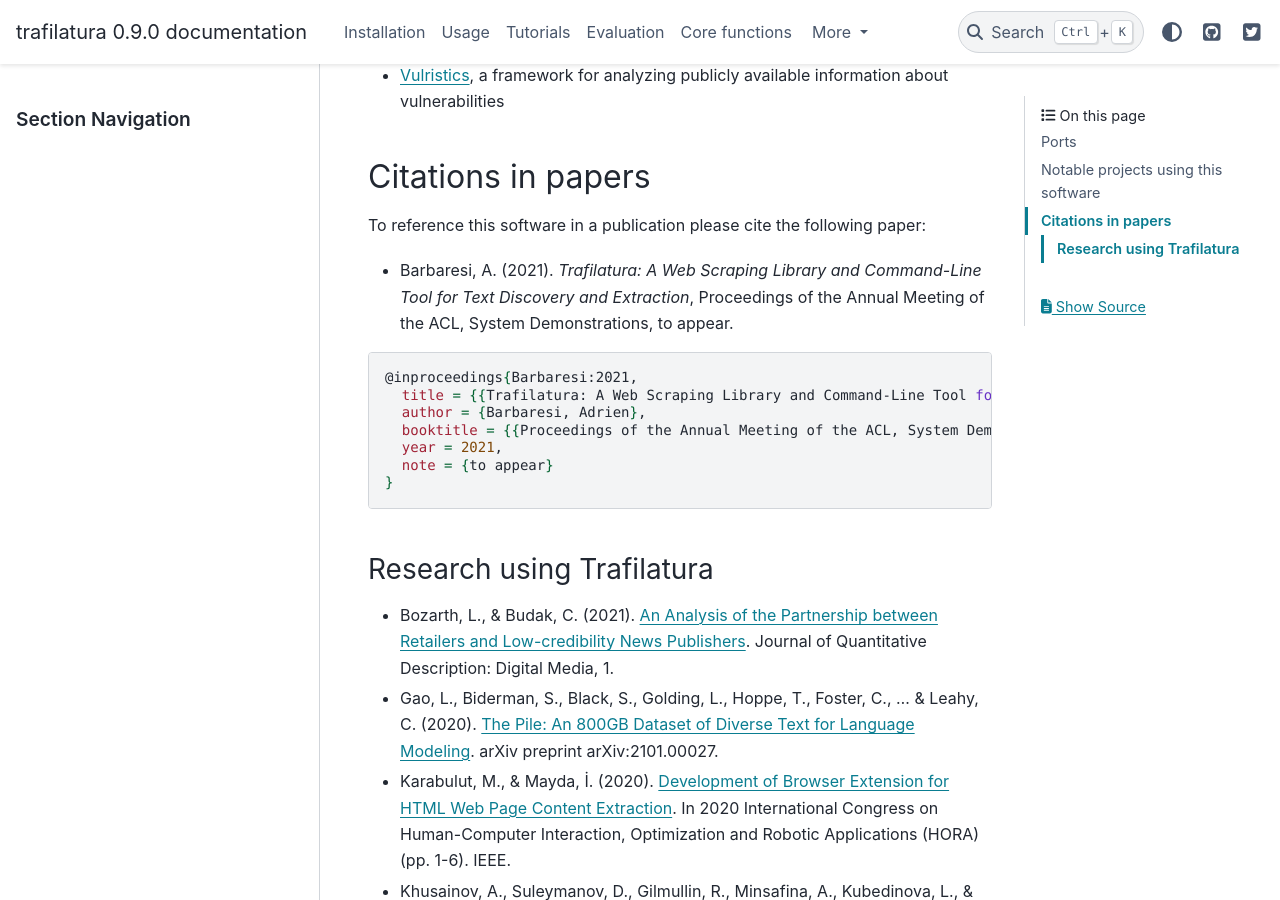
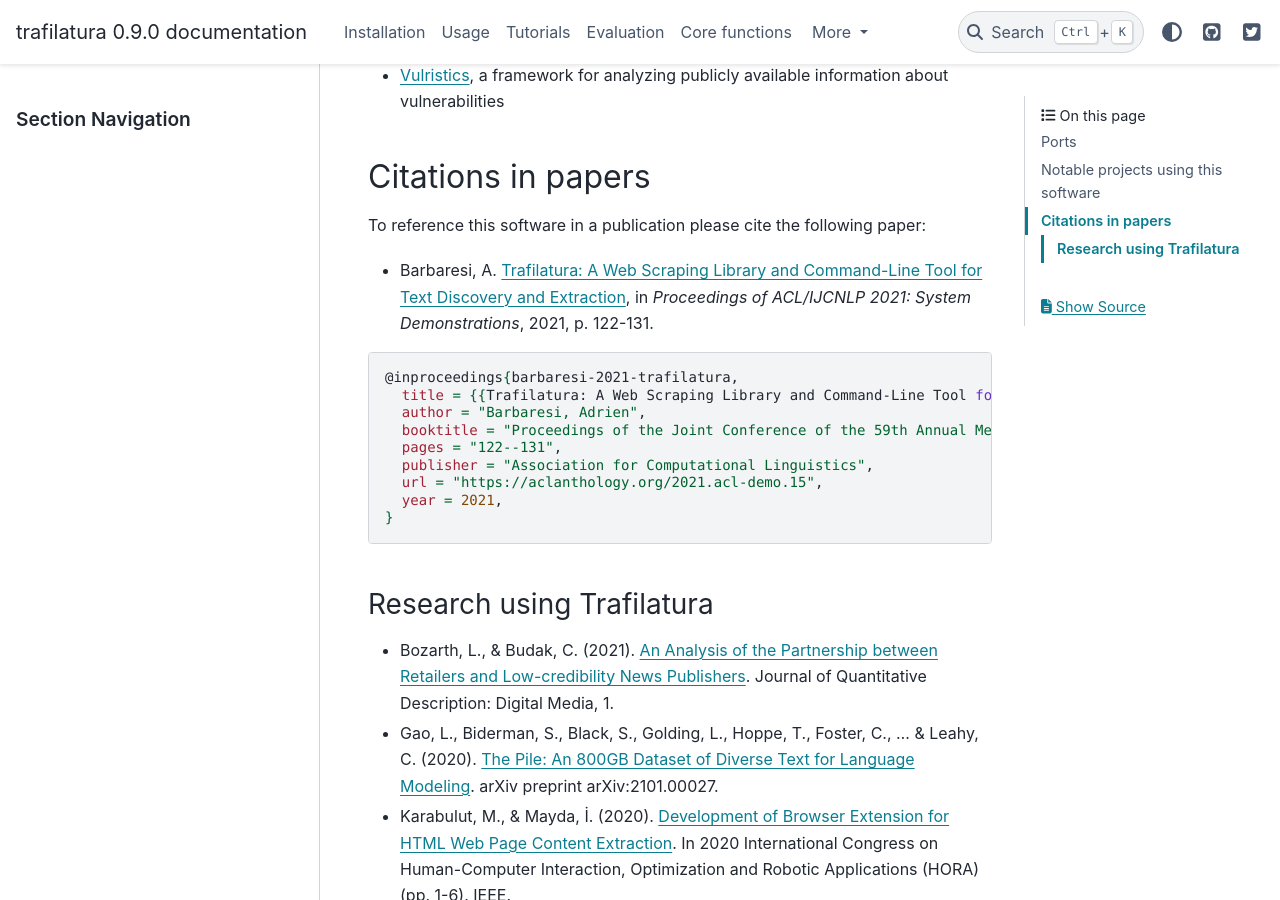
Before and after one commit to adbar/trafilatura, a Sphinx documentation site: the page built from docs/used-by.rst, in a window 1280 px wide and 900 px high, scrolled down 557 px. Built offline with Sphinx 7.4.7 and the PyData theme 0.15.4, drawn with Linux system fonts in a browser that asks for light colours.

Commit message:
docs: added links to most recent publication

```diff
--- a/docs/index.rst
+++ b/docs/index.rst
@@ -158,7 +158,7 @@
 .. image:: https://zenodo.org/badge/DOI/10.5281/zenodo.3460969.svg
    :target: https://doi.org/10.5281/zenodo.3460969
 
-- Barbaresi, A. *Trafilatura: A Web Scraping Library and Command-Line Tool for Text Discovery and Extraction*, Proceedings of the Annual Meeting of the ACL, System Demonstrations, 2021, to appear.
+- Barbaresi, A. `Trafilatura: A Web Scraping Library and Command-Line Tool for Text Discovery and Extraction <https://aclanthology.org/2021.acl-demo.15/>`_, Proceedings of ACL/IJCNLP 2021: System Demonstrations, 2021, p. 122-131.
 -  Barbaresi, A. "`Generic Web Content Extraction with Open-Source Software <https://hal.archives-ouvertes.fr/hal-02447264/document>`_", Proceedings of KONVENS 2019, Kaleidoscope Abstracts, 2019.
 -  Barbaresi, A. "`Efficient construction of metadata-enhanced web corpora <https://hal.archives-ouvertes.fr/hal-01371704v2/document>`_", Proceedings of the `10th Web as Corpus Workshop (WAC-X) <https://www.sigwac.org.uk/wiki/WAC-X>`_, 2016.
 
--- a/docs/used-by.rst
+++ b/docs/used-by.rst
@@ -29,17 +29,19 @@
 
 To reference this software in a publication please cite the following paper:
 
-- Barbaresi, A. (2021). *Trafilatura: A Web Scraping Library and Command-Line Tool for Text Discovery and Extraction*, Proceedings of the Annual Meeting of the ACL, System Demonstrations, to appear.
+- Barbaresi, A. `Trafilatura: A Web Scraping Library and Command-Line Tool for Text Discovery and Extraction <https://aclanthology.org/2021.acl-demo.15/>`_, in *Proceedings of ACL/IJCNLP 2021: System Demonstrations*, 2021, p. 122-131.
 
 
 .. code-block:: shell
 
-    @inproceedings{Barbaresi:2021,
+    @inproceedings{barbaresi-2021-trafilatura,
       title = {{Trafilatura: A Web Scraping Library and Command-Line Tool for Text Discovery and Extraction}},
-      author = {Barbaresi, Adrien},
-      booktitle = {{Proceedings of the Annual Meeting of the ACL, System Demonstrations}},
+      author = "Barbaresi, Adrien",
+      booktitle = "Proceedings of the Joint Conference of the 59th Annual Meeting of the Association for Computational Linguistics and the 11th International Joint Conference on Natural Language Processing: System Demonstrations",
+      pages = "122--131",
+      publisher = "Association for Computational Linguistics",
+      url = "https://aclanthology.org/2021.acl-demo.15",
       year = 2021,
-      note = {to appear}
     }
 
 
```
Also changed, not shown: README.rst (+15 -1 lines).
